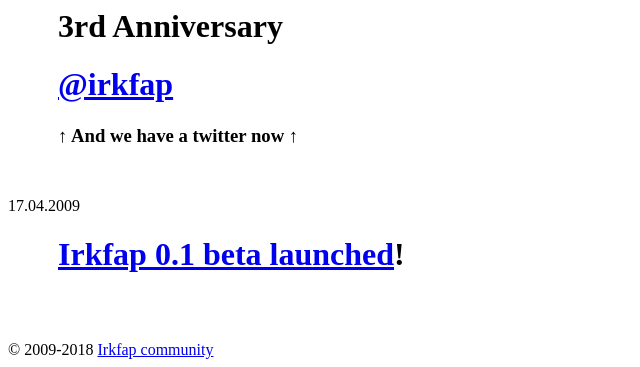
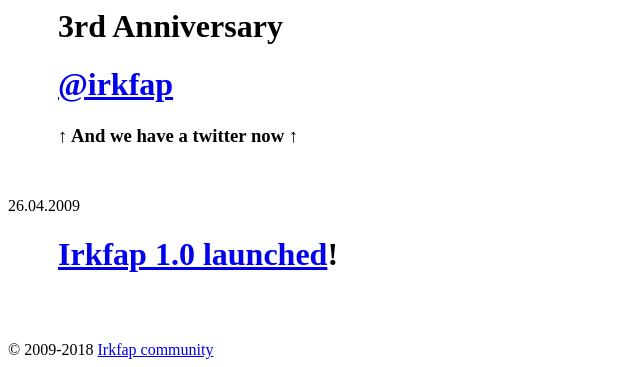
Before and after one commit to irkfap/irkfap.com, a PHP site: page /status in a window 1280 px wide. Shown: the part 4319-4686 px from the top of the page, without its empty margins (0-640 px from the left). Run offline with PHP 8.4, Linux system fonts and the light colour scheme; some libraries are stand-ins or nearby versions.

Commit message:
fixed date

```diff
--- a/src/status.php
+++ b/src/status.php
@@ -107,9 +107,9 @@
     </dd>
 
 
-    <dt>17.04.2009</dt>
+    <dt>26.04.2009</dt>
     <dd>
-        <h1><a href="https://geektimes.ru/post/57508/" rel="nofollow">Irkfap 0.1 beta launched</a>!</h1>
+        <h1><a href="https://geektimes.com/post/57508/" rel="nofollow">Irkfap 1.0 launched</a>!</h1>
     </dd>
 
     <dt></dt>
```
